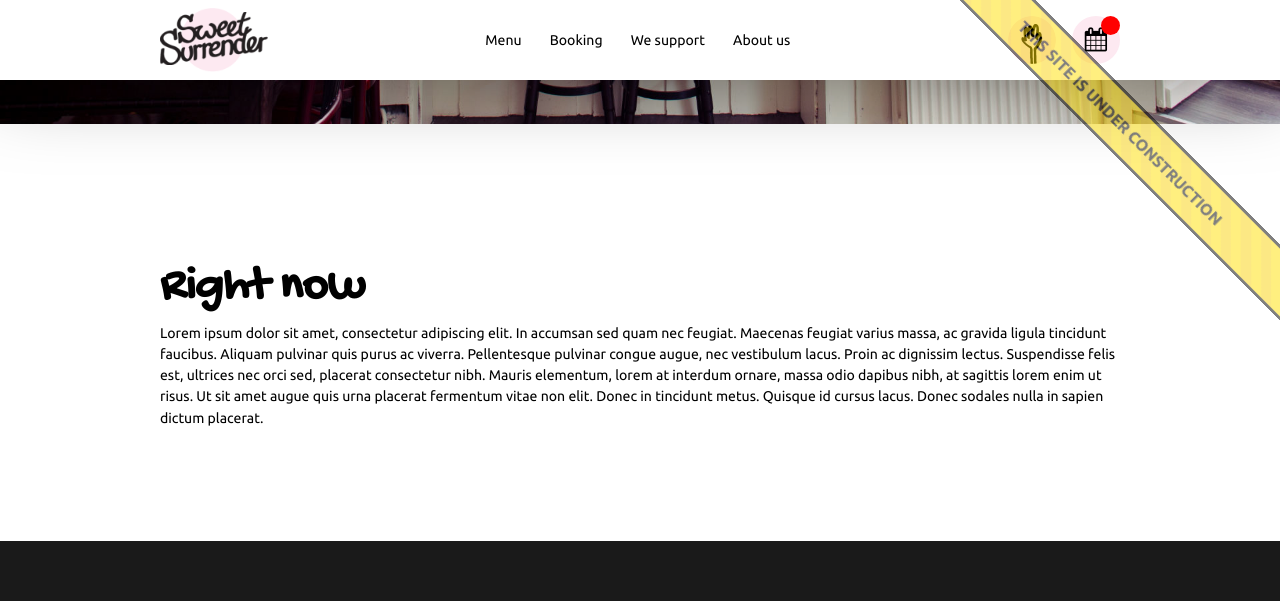
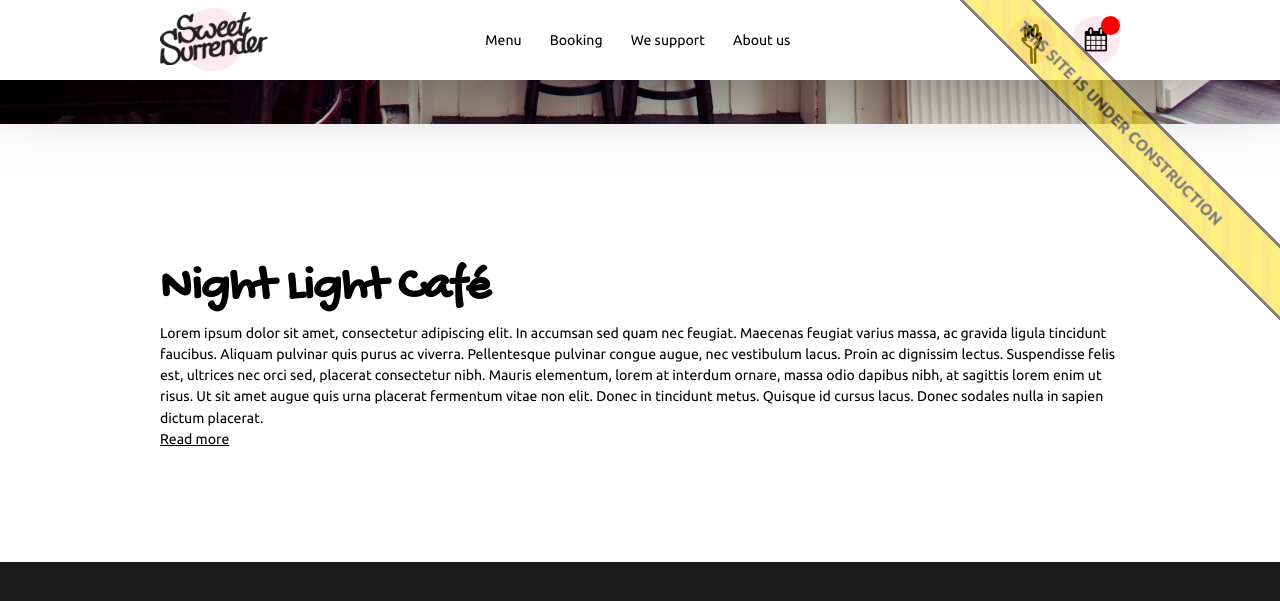
Before and after one commit to sweetsurrenderdk/sweetsurrenderdk.github.io, a Jekyll site: the page built from content/en/567d4e622341243144e3f58fc8b675a711a9ad17.md, in a window 1280 px wide and 900 px high, scrolled down 776 px, cut to the strip 0-601 px from the top of the window. Built offline with Jekyll 4.4.1, drawn with Linux system fonts in a browser that asks for light colours.

Commit message:
Commit from Endomon CMS

```diff
--- a/content/en/567d4e622341243144e3f58fc8b675a711a9ad17.md
+++ b/content/en/567d4e622341243144e3f58fc8b675a711a9ad17.md
@@ -13,7 +13,7 @@ sections:
                 text:
         -
             template: richTextSection
-            text: "## Right now\n Lorem ipsum dolor sit amet, consectetur adipiscing elit. In accumsan sed quam nec feugiat. Maecenas feugiat varius massa, ac gravida ligula tincidunt faucibus. Aliquam pulvinar quis purus ac viverra. Pellentesque pulvinar congue augue, nec vestibulum lacus. Proin ac dignissim lectus. Suspendisse felis est, ultrices nec orci sed, placerat consectetur nibh. Mauris elementum, lorem at interdum ornare, massa odio dapibus nibh, at sagittis lorem enim ut risus. Ut sit amet augue quis urna placerat fermentum vitae non elit. Donec in tincidunt metus. Quisque id cursus lacus. Donec sodales nulla in sapien dictum placerat. "
+            text: "## Night Light Café\n Lorem ipsum dolor sit amet, consectetur adipiscing elit. In accumsan sed quam nec feugiat. Maecenas feugiat varius massa, ac gravida ligula tincidunt faucibus. Aliquam pulvinar quis purus ac viverra. Pellentesque pulvinar congue augue, nec vestibulum lacus. Proin ac dignissim lectus. Suspendisse felis est, ultrices nec orci sed, placerat consectetur nibh. Mauris elementum, lorem at interdum ornare, massa odio dapibus nibh, at sagittis lorem enim ut risus. Ut sit amet augue quis urna placerat fermentum vitae non elit. Donec in tincidunt metus. Quisque id cursus lacus. Donec sodales nulla in sapien dictum placerat. \n\n[Read more](http://www.vesterbrobykirke.dk/default.asp?nyhedsID=211)"
     schemaBindings:
         - f84c8965eebe4f899d6fe60a8c1d5f3622d4af7f
         - 62e866588024b3ad69712a5cbbb1642c1bfbdc9e
```
